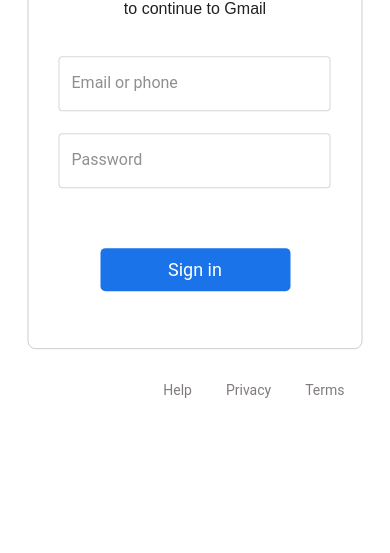
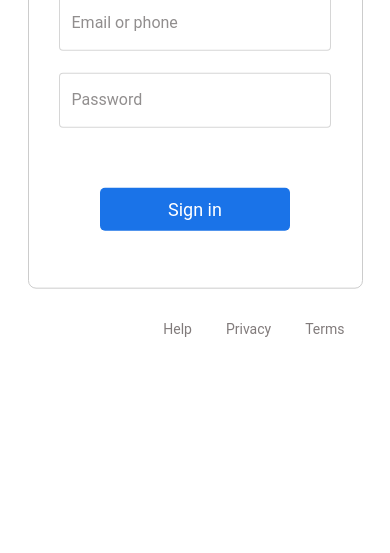
Before and after one commit to tariyelorujzade/Molonua, a website: page login.html in a window 390 px wide. Shown: the part 291-844 px from the top of the page. Drawn offline with Linux system fonts and the light colour scheme.

Commit message:
login google

```diff
--- a/public/login.css
+++ b/public/login.css
@@ -1,22 +1,19 @@
 body{
     width: 100%;
-    height: 100vh;
-    position: relative;
+    height: 100%;
     margin: 0;
     padding: 0;
+
 }
 main{
-    position: absolute;
-    top: 44%;
-    left: 50%;
-    transform: translate(-50%,-50%);
+    transform: translateY(10%);
     max-width: 24%;
     padding: 40px 40px 70px;
     color: #202124;
     font-family: roboto,'Noto Sans Myanmar UI',arial,sans-serif;
     border: 1px solid #cccccc;
     border-radius: 8px;
-
+    margin:0 auto;
 }
 .form-header{
     display: flex;
@@ -44,12 +41,14 @@
     font-size: 16px;
     height: 27px;
     padding: 13px 15px;
-    border: 1px solid #cccc;
+    border: 1px #cccc;
+    border-style: solid;
     width: 91%;
 }
 
-.input-area:focus{
-    border: 2px solid royalblue;
+.input-area:focus, .input-area:valid{
+    border: 2px  royalblue;
+    border-style: solid;
 }
 
 .form-input-group .label{
@@ -123,7 +122,7 @@
 
     main{
         min-width: 70%;
-        padding: 30px 30px 57px;
+        padding: 25px 30px 57px;
     }
 
     .form-input-group .input-area {
@@ -138,6 +137,7 @@
     }
     .form-header p{
         font-size: 16px;
+        margin-top: 10px;
     }
 
 }
```
